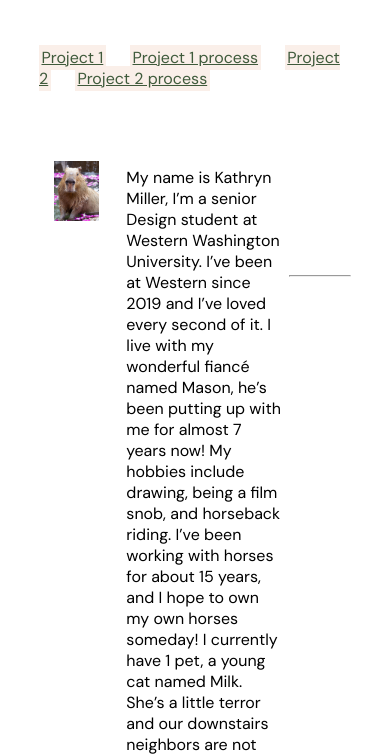
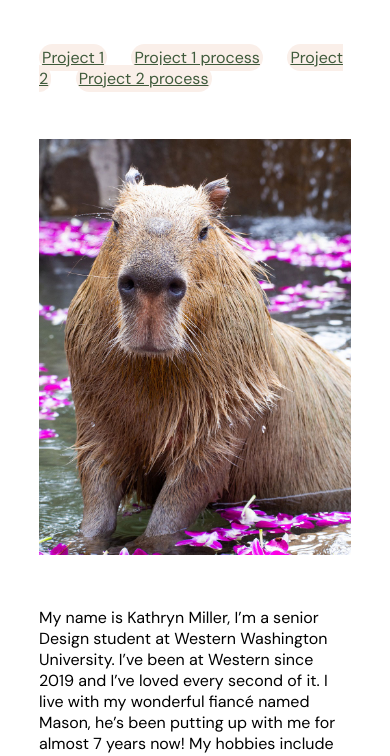
Before and after one commit to Kmille582/Kmille582.github.io, a plain HTML site: page index.html in a window 390 px wide. Shown: the part 340-1096 px from the top of the page. Drawn offline with Linux system fonts and the light colour scheme.

Commit message:
media queries

```diff
--- a/index.html
+++ b/index.html
@@ -7,7 +7,9 @@
     <link href="stylesheet.css" type="text/css" rel="stylesheet">
     <link rel="preconnect" href="https://fonts.googleapis.com">
     <link rel="preconnect" href="https://fonts.gstatic.com" crossorigin>
-    <link href="https://fonts.googleapis.com/css2?family=DM+Sans:wght@400;500;700&display=swap" rel="stylesheet"></head>
+    <link href="https://fonts.googleapis.com/css2?family=DM+Sans:wght@400;500;700&display=swap" rel="stylesheet">
+    <meta name="viewport" content="width=device-width, initial-scale=1.0">
+</head>
 <body>
     <div id="wrapper">
     <header>
--- a/stylesheet.css
+++ b/stylesheet.css
@@ -1,11 +1,10 @@
 * {
     font-family: 'DM Sans', sans-serif;
     text-transform: none;
-}
-* {
     margin: 0;
     padding: 0;
 }
+
 #wrapper {
     width: 80%;
     margin: auto;
@@ -27,7 +26,8 @@ li {
     display: inline;
     margin-right: 20px;
     background-color: rgb(250, 239, 233);
-    padding: .8%;
+    padding: 1%;
+    border-radius: 15px;
 }
 h1 {
     color: rgb(63, 90, 59);
@@ -53,13 +53,21 @@ h2 {
     margin-right: 2%;
 }
 .col-2 {
-    width: 50%;
-    padding: 2%;
+    width: 49%;
+    padding: 0% 25% 20% 0%;
     z-index: auto;
 }
+@media only screen and (max-width: 400px) {
+    .col-2 {
+        width: 100%;
+        float: left;
+        margin: 0%;
+        padding: 15% 0% 0% 0%;
+    }
+}
 img {
-    width: 60%;
-    height: 60%;
+    width: 100%;
+    height: 100%;
 }
 a:link {
     color:rgb(63, 90, 59);
@@ -71,10 +79,23 @@ a:hover {
     color:rgb(183, 199, 181);
 }
 hr {
-    margin-top: 37%
+    margin-top: 37%;
 }
 footer {
-    width: auto;
+    width: 100%;
     margin-top: 2%;
     padding: auto;
 }
+@media only screen and (max-width: 400px) {
+    .col-1 {
+        width: 100%;
+        float: left;
+        margin: 0%;
+    }
+    .col-2 {
+        width: 100%;
+        float: left;
+        margin: 0%;
+        padding: 15% 0% 0% 0%;
+    }
+}
```
